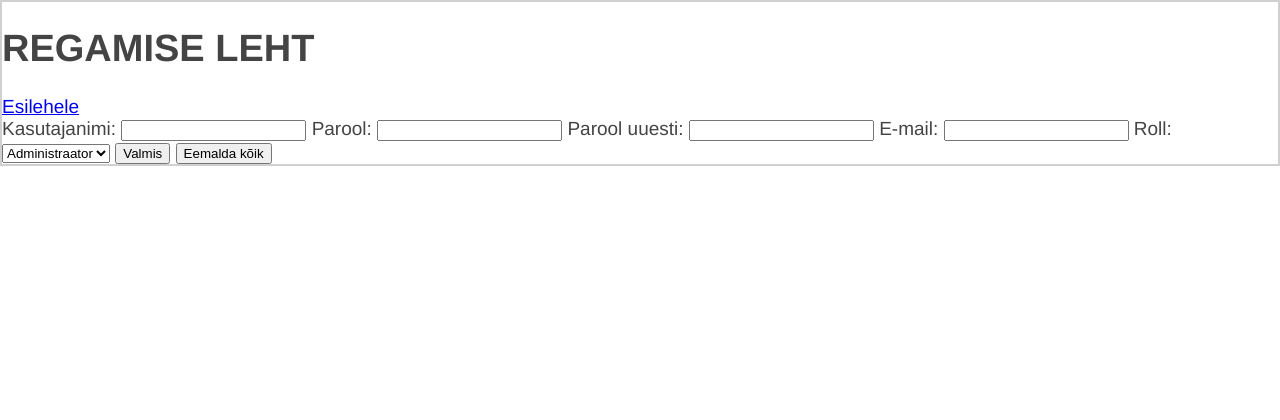
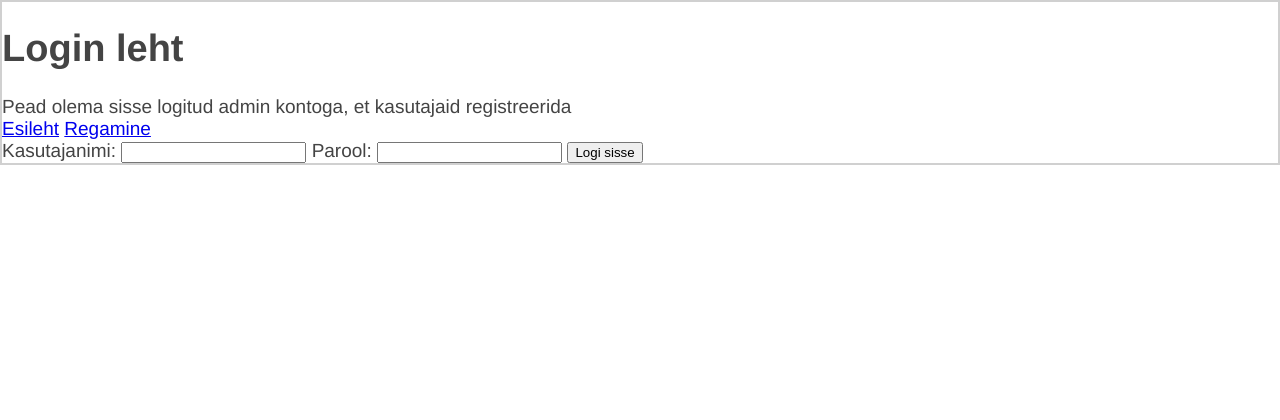
Before and after one commit to MartinRe123/Toitlustamise-valdkonna-tarkvara, a CodeIgniter app: page /database/index.php/register in a window 1280 px wide. Shown: the part 150-570 px from the top of the page. Run offline with CodeIgniter, Linux system fonts and the light colour scheme.

Commit message:
Fixed login notifications. Modified registering system. Base URL

```diff
--- a/Web application/application/config/config.php
+++ b/Web application/application/config/config.php
@@ -23,7 +23,7 @@ defined('BASEPATH') OR exit('No direct script access allowed');
 | a PHP script and you can easily do that on your own.
 |
 */
-$config['base_url'] = 'http://valgahaiglacatering.rf.gd';
+$config['base_url'] = 'http://localhost';
 
 /*
 |--------------------------------------------------------------------------
--- a/Web application/application/controllers/Register.php
+++ b/Web application/application/controllers/Register.php
@@ -6,13 +6,22 @@ class Register extends CI_Controller {
 
 	public function index(){
         $this->load->helper('url');
-		$this->load->helper('form');
+    	$this->load->helper('form');
 		$this->load->library('form_validation');
 		$this->load->library('session');
-		$this->load->view('header');
-		$this->load->view('register');
-		$this->load->view('footer');
         $this->load->database();
+
+        if($this->session->userdata('logged_in') && ($this->session->userdata('role') == 'admin')){
+            $this->load->view('header');
+		    $this->load->view('register');
+		    $this->load->view('footer');
+        }else{
+            $data['notification_message'] = 'Pead olema sisse logitud admin kontoga, et kasutajaid registreerida';
+            $this->session->userdata('role');
+            $this->load->view('header');
+            $this->load->view('login', $data);
+    	    $this->load->view('footer');
+        }
 	}
 
 
--- a/Web application/application/views/footer.php
+++ b/Web application/application/views/footer.php
@@ -1,7 +1,7 @@
 </div>
 <div class="footer">
 <h1>Lehekülje jalus</h1>
-<a href="http://valgahaiglacatering.rf.gd/index.php/about">Abi</a>
+<a href="<?php echo base_url(); ?>index.php/about">Abi</a>
 </div>
         </body>
 </html>
--- a/Web application/application/views/header.php
+++ b/Web application/application/views/header.php
@@ -4,13 +4,13 @@
 
         <head><meta http-equiv="Content-Type" content="text/html; charset=utf-8">
         <title>Rakendus</title>
-        <link rel="stylesheet" type="text/css" href="http://valgahaiglacatering.rf.gd/styles/style.css">
+        <link rel="stylesheet" type="text/css" href="<?php echo base_url(); ?>styles/style.css">
 
 
         </head>
         <body>
 <div class="header">
-<h1><a href="http://valgahaiglacatering.rf.gd/">Esilehele</a></h1>
+<h1><a href="<?php echo base_url(); ?>">Esilehele</a></h1>
 
 <td><a href='<?php echo base_url(); ?>index.php/langswitch/switchLanguage/english'>English</a></td>
 <td><a href='<?php echo base_url(); ?>index.php/langswitch/switchLanguage/estonian'>Estonian</a></td>
@@ -21,7 +21,7 @@
 if($this->session->userdata('logged_in')){
      	$session_data = $this->session->userdata('username');
      	echo 'Oled sisse loginud kasutajaga <b>'.$session_data.'</b>';
-        echo '<br/><a href="http://valgahaiglacatering.rf.gd/index.php/login/logout">Logi välja</a>';
+        echo '<br/><a href="'.base_url().'index.php/login/logout">Logi välja</a>';
  } ?>
 
 </div>
--- a/Web application/application/views/login.php
+++ b/Web application/application/views/login.php
@@ -1,6 +1,14 @@
 <h1>Login leht</h1>
-<a href="http://valgahaiglacatering.rf.gd/">Esileht</a>
-<a href="http://valgahaiglacatering.rf.gd/index.php/register">Regamine</a>
+
+<div class="notification"> <?php if(isset($notification_message)){ echo $notification_message; } ?> </div>
+
+<a href="<?php echo base_url(); ?>">Esileht</a>
+<a href="<?php echo base_url(); ?>index.php/register">Regamine</a>
+
+
+<div class="form_validation_errors"> <?php echo validation_errors(); ?> </div>
+
+
 
 <!-- LOGIN FORM START -->
 <form method="post" accept-charset="utf-8" action="/index.php/login/start">
--- a/Web application/application/views/register.php
+++ b/Web application/application/views/register.php
@@ -1,6 +1,6 @@
 <div class="block">
 <h1>REGAMISE LEHT</h1>
-<a href="http://valgahaiglacatering.rf.gd/"> Esilehele</a>
+<a href="<?php echo base_url(); ?>"> Esilehele</a>
 
 <div class="form_validation_errors"> <?php echo validation_errors(); ?> </div>
 
--- a/Web application/application/views/registration_complete.php
+++ b/Web application/application/views/registration_complete.php
@@ -1,2 +1,2 @@
 <p>Registreerumine õnnestus!</p>
-<a href="http://valgahaiglacatering.rf.gd/index.php/login">Sisse logimine</a>
+<a href="<?php echo base_url(); ?>index.php/login">Sisse logimine</a>
```
Also changed, not shown: Web application/application/controllers/Login.php (+14 -11 lines), Web application/application/controllers/Menu.php (added, +21 -0 lines), Web application/application/views/home.php (+7 -4 lines).
